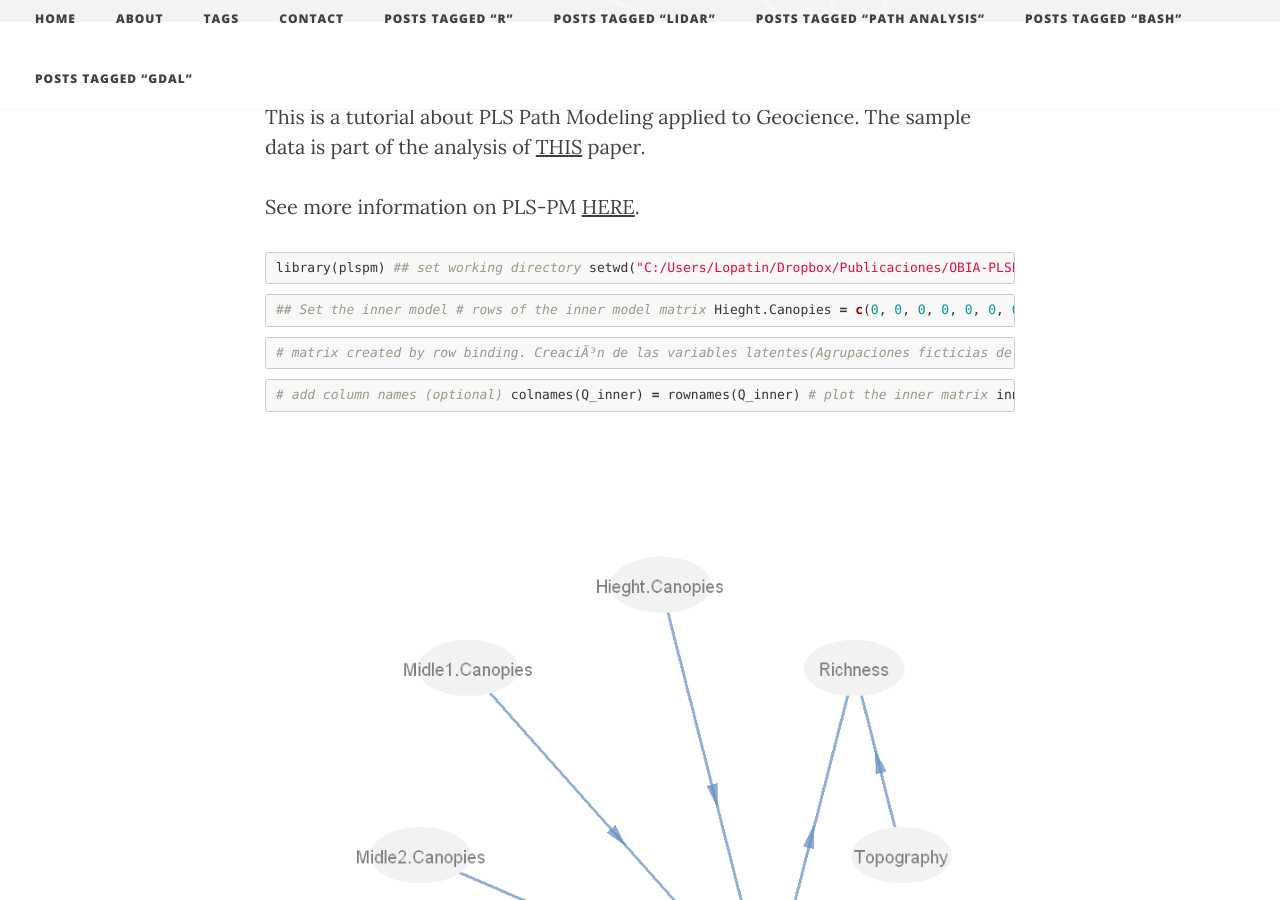
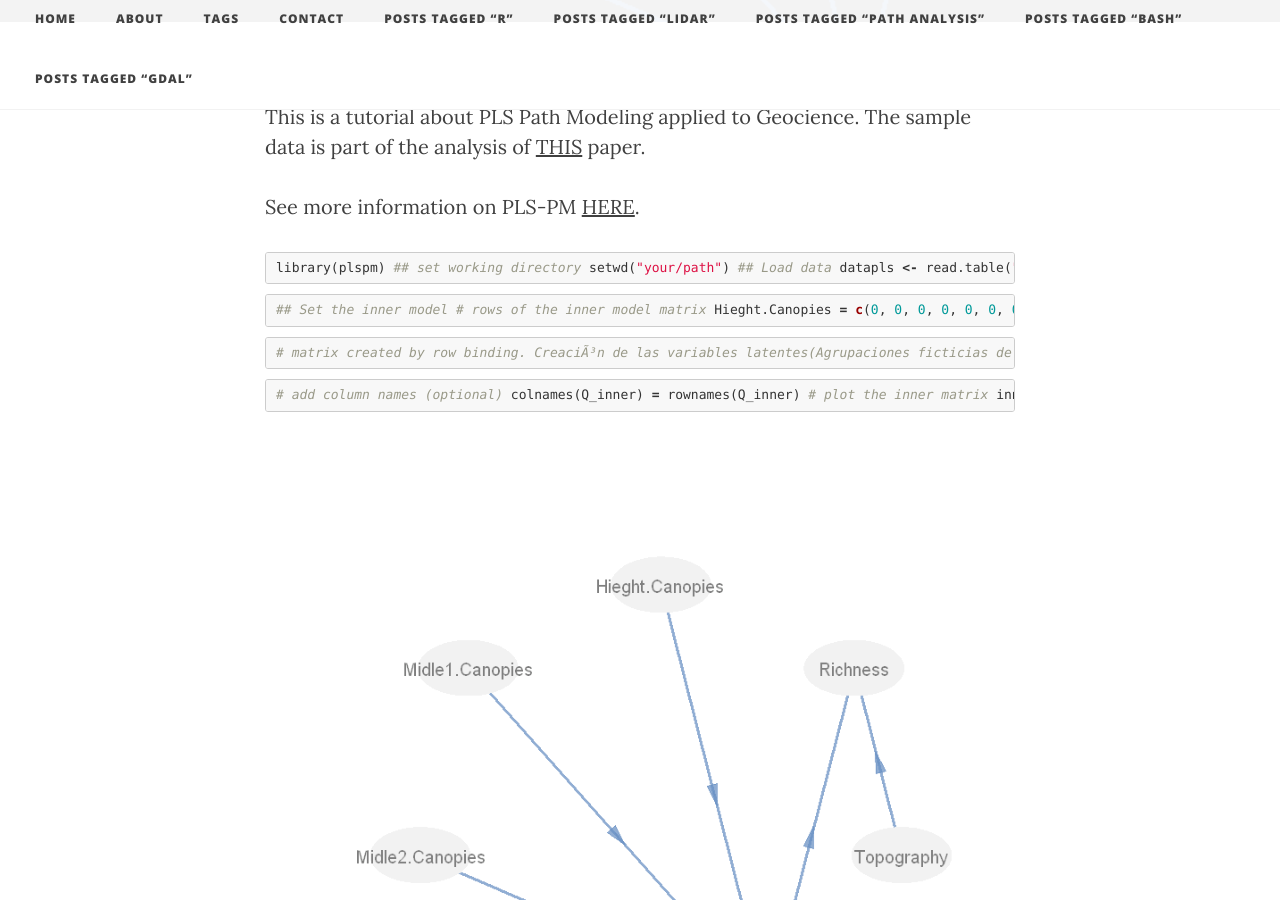
Before and after one commit to Remote-Sensing-of-Vegetation/Remote-Sensing-of-Vegetation.github.io, a Jekyll site: the page built from _posts/2016-08-29-PLS-Path-Modelling-Tutorial.markdown, in a window 1280 px wide and 900 px high, scrolled down 454 px. Built offline with Jekyll 4.4.1, drawn with Linux system fonts in a browser that asks for light colours; nearby versions of some CDN libraries.

Commit message:
adit setwd

```diff
--- a/_posts/2016-08-29-PLS-Path-Modelling-Tutorial.markdown
+++ b/_posts/2016-08-29-PLS-Path-Modelling-Tutorial.markdown
@@ -19,7 +19,7 @@
 library(plspm)
 
 ## set working directory
-setwd("C:/Users/Lopatin/Dropbox/Publicaciones/OBIA-PLSPM")
+setwd("your/path")
 
 ## Load data
 datapls <- read.table("datapls.txt", header=T, sep="", dec=".")
```
